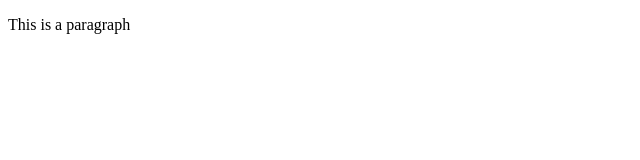
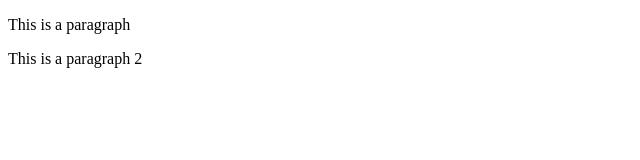
Before and after one commit to utkarshpatil-13/LocalRepo, a plain HTML site: page index.html in a window 1280 px wide. Shown: the whole page, without its empty margins (0-640 px from the left). Drawn offline with Linux system fonts and the light colour scheme.

Commit message:
second change in index

```diff
--- a/index.html
+++ b/index.html
@@ -7,5 +7,6 @@
 </head>
 <body>
     <p>This is a paragraph</p>
+    <p>This is a paragraph 2</p>
 </body>
 </html>
```
